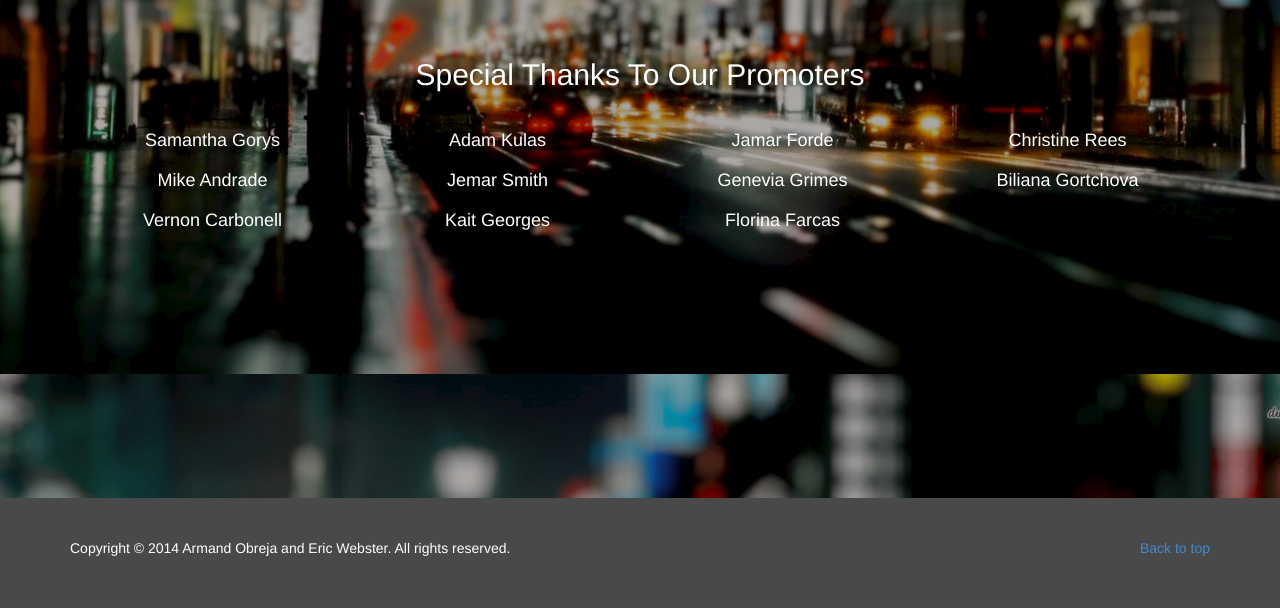
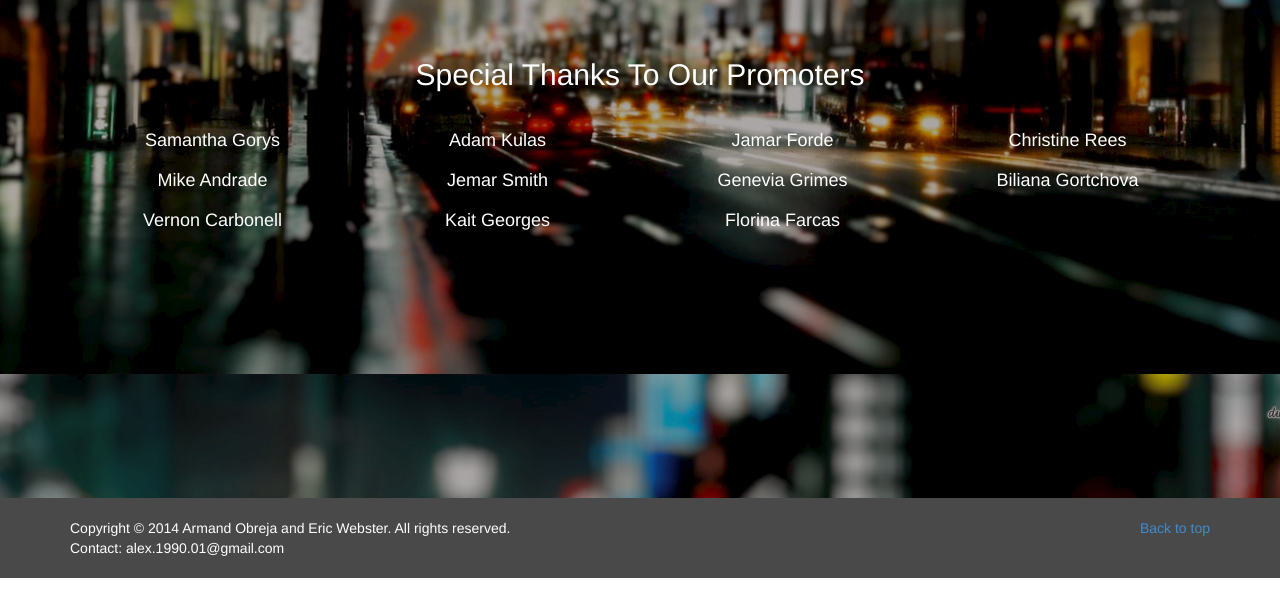
Before and after one commit to ArmandHammer/ZoneStar-website, a website: page public/index.html in a window 1280 px wide. Shown: the part 5226-5834 px from the top of the page. After the commit the page ends 5804 px from the top, so only its background shows below. Drawn offline with nearby package versions, Linux system fonts and the light colour scheme.

Commit message:
updated footers

```diff
--- a/public/css/styles.css
+++ b/public/css/styles.css
@@ -97,9 +97,9 @@ a.list-group-item.active,[class*='-info'] {
 footer {
 	background-color:#494949;
     color:#fff;
-    min-height:100px;
+    min-height:80px;
     padding-top:20px;
-    padding-bottom:40px;
+    padding-bottom:10px;
 }
 
 footer .nav>li>a {
--- a/public/index.html
+++ b/public/index.html
@@ -246,9 +246,11 @@
 </section>
 
 <footer id="footer">
-	<div class="container marketing"><br>
-  <p class="pull-right"><a href="#">Back to top</a></p>
-  <p>Copyright © 2014 Armand Obreja and Eric Webster. All rights reserved.</p>
+	<div class="container marketing">
+  <p class="pull-right"><a href="">Back to top</a></p>
+  <p>Copyright © 2014 Armand Obreja and Eric Webster. All rights reserved.<br>
+	Contact: alex.1990.01@gmail.com
+	</p>
 </div>
 </footer>
 
```
